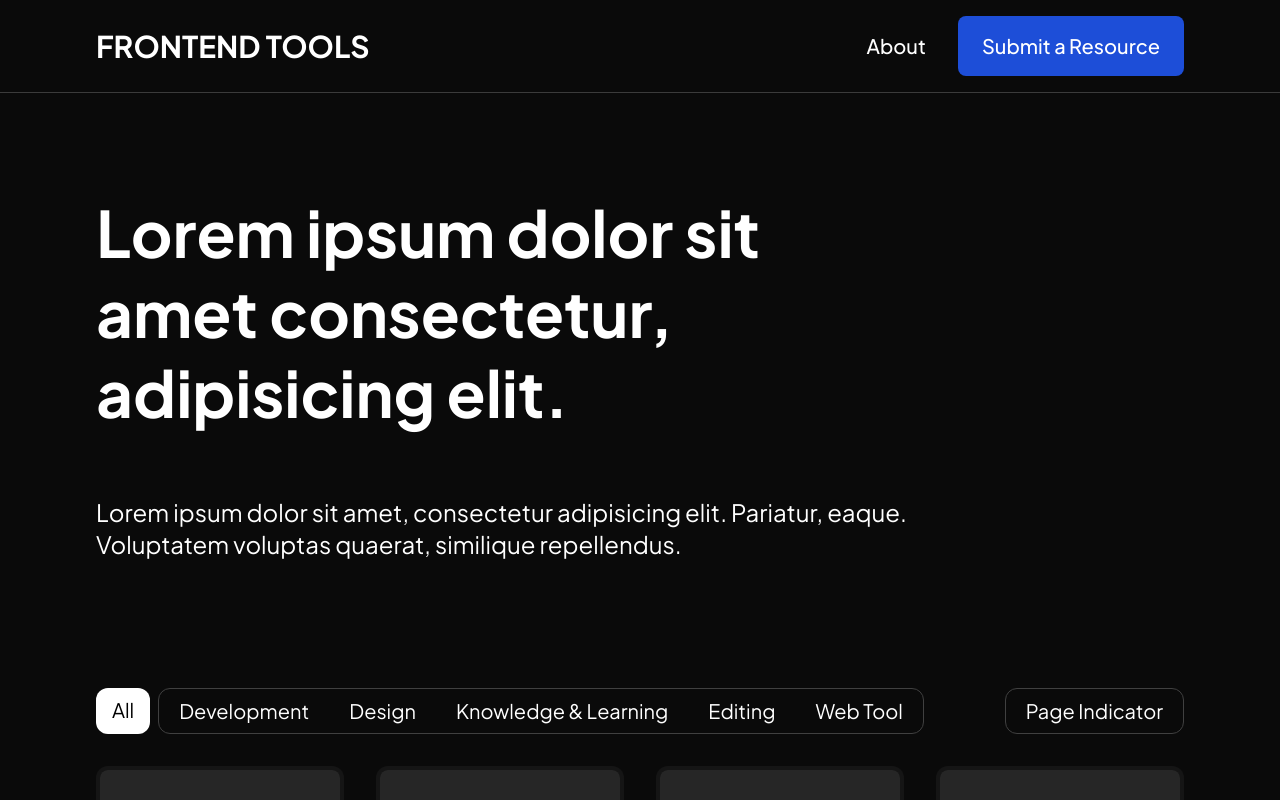
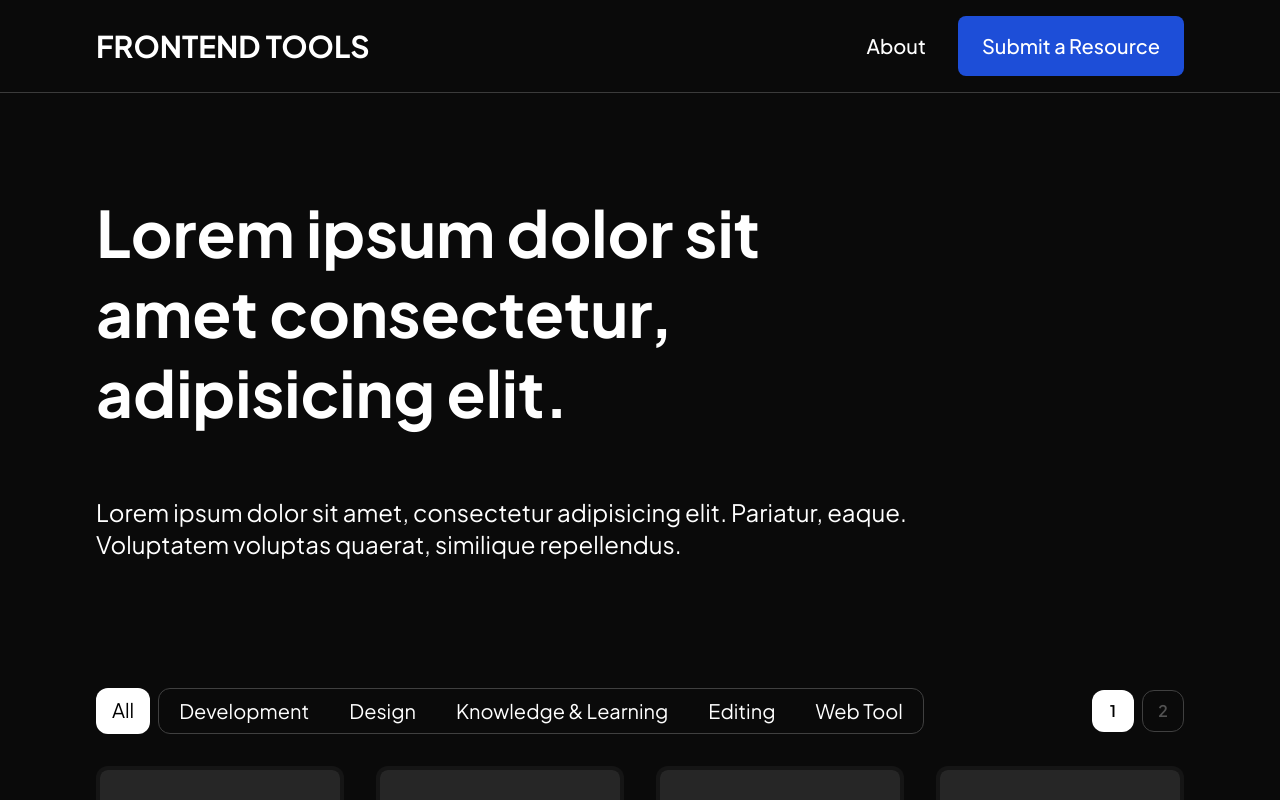
Before and after one commit to SnayderRodrigues/frontcards, a React (Vite) app: page / in a window 1280 px wide. Shown: the top 800 px of the page. Built offline with nearby package versions, Linux system fonts and the light colour scheme.

Commit message:
feat: add dynamic page indicator in Filter component for pagination

```diff
--- a/src/app/resources/Page.jsx
+++ b/src/app/resources/Page.jsx
@@ -33,7 +33,11 @@ const FeaturedTools = () => {
 
   return (
     <section className="wrapper">
-      <Filter />
+      <Filter
+        totalPages={totalPages}
+        currentPage={currentPage}
+        setCurrentPage={setCurrentPage}
+      />
       <div className="grid grid-cols-4 gap-8 mb-16">
         {currentTools.map((tool) => (
           <Card key={tool.id} tool={tool} />
--- a/src/components/Filter.jsx
+++ b/src/components/Filter.jsx
@@ -1,7 +1,7 @@
 import React from "react";
 import { Link } from "react-router-dom";
 
-const Filter = () => {
+const Filter = ({ totalPages, currentPage, setCurrentPage }) => {
   return (
     <div className="flex items-center justify-between gap-2 mb-8">
       <div className="flex gap-2">
@@ -39,8 +39,20 @@ const Filter = () => {
           </li>
         </ul>
       </div>
-      <div className="flex items-center text-xl px-5 py-2 border border-neutral-700 rounded-xl">
-        Page Indicator
+      <div className="flex items-center gap-2">
+        {Array.from({ length: totalPages }, (_, index) => (
+          <Link
+            key={index + 1}
+            onClick={() => setCurrentPage(index + 1)}
+            className={`w-[42px] aspect-square flex items-center justify-center font-semibold rounded-xl transition-colors ${
+              currentPage === index + 1
+                ? "bg-white text-black"
+                : "text-neutral-600 border border-neutral-700 hover:bg-neutral-400"
+            }`}
+          >
+            {index + 1}
+          </Link>
+        ))}
       </div>
     </div>
   );
```
